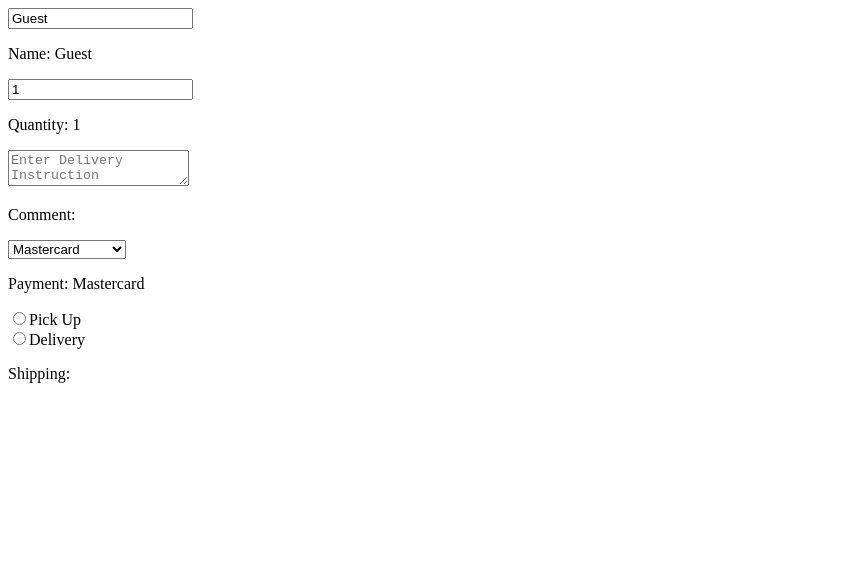
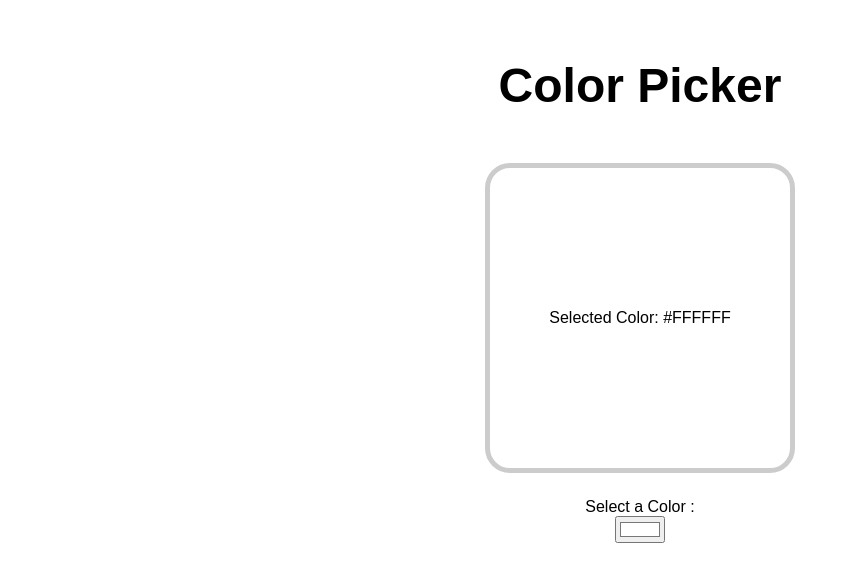
Before and after one commit to Akash0995/ReactJs, a React (Vite) app: page / in a window 1280 px wide. Shown: the top 582 px of the page, without its empty margins (0-850 px from the left). Built offline with nearby package versions, Linux system fonts and the light colour scheme.

Commit message:
color picker addition

```diff
--- a/src/App.jsx
+++ b/src/App.jsx
@@ -4,11 +4,12 @@
 import ProfilePicture from "./ProfilePicture.jsx"
 import MyComponent from "./MyComponent.jsx";
 import Counter from "./Counter.jsx";
+import ColorPicker from "./ColorPicker.jsx";
 function App() {
 
   return(
     <>
-     <MyComponent></MyComponent>
+     <ColorPicker></ColorPicker>
     </>
   )  ;
 
--- /dev/null
+++ b/src/ColorPicker.jsx
@@ -0,0 +1,24 @@
+import React, {useState} from 'react'
+
+function ColorPicker()
+{
+    const [color, setColor] = useState("#FFFFFF");
+
+    function handleColorChange(event)
+    {
+        setColor(event.target.value);
+    }
+
+    return(
+    <div className='color-picker-container'>
+         <h1>Color Picker</h1>
+         <div className='color-display' style={{backgroundColor: color}}>
+              <p>Selected Color: {color}</p>
+         </div>
+         <label>Select a Color :</label>
+         <input type='color' value={color} onChange={handleColorChange}></input>
+    </div>
+    );
+
+}
+export default ColorPicker
--- a/src/index.css
+++ b/src/index.css
@@ -1,24 +1,25 @@
-.counter-container
+body{
+    font-family: Arial, sans-serif;
+
+}
+.color-picker-container
 {
-    text-align: center;
-    font-family: Arial, sans-serif;
+    display: flex;
+    flex-direction: column;
+    align-items:center ;
 }
-.counter-display
+h1{
+    margin: 50px;
+    font-size: 3rem;
+}
+.color-display
 {
-    font-size: 10em;
-    margin-top: 0;
-    margin-bottom: 50px;
+    width: 300px;
+    height: 300px;
+    display: flex;
+    justify-content: center;
+    align-items: center;
+    border:5px solid hsl(0, 0%, 80%);
+    border-radius: 25px;
+    margin-bottom: 25px;
 }
-.counter-button
-{
-    width: 150px;
-    height: 50px;
-    font-size: 1.5em;
-    font-weight: bold;
-    margin: 0px 5px;
-    background-color: hsl(197, 100%, 50%);
-    color: white;
-    border: none;
-    border-radius: 5px;
-    cursor: pointer;
-}
```
